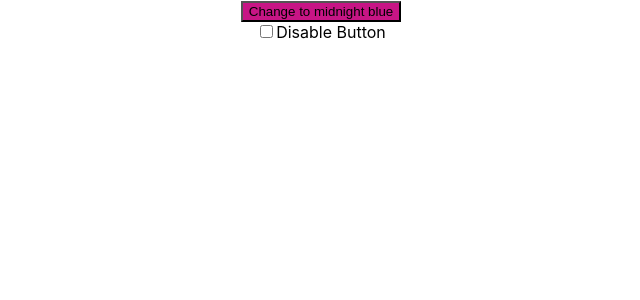
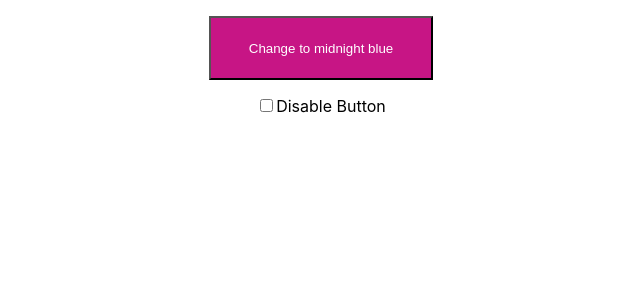
Before and after one commit to akashmore1/React-Testing-Library, a React (Create React App) app in the folder 02_Color_Button_App/color-button/: page / in a window 1280 px wide. Shown: the top 300 px of the page, without its empty margins (319-959 px from the left). Built offline with nearby package versions, Linux system fonts and the light colour scheme.

Commit message:
Add simple css to project

```diff
--- a/02_Color_Button_App/color-button/src/App.js
+++ b/02_Color_Button_App/color-button/src/App.js
@@ -31,7 +31,13 @@ function App() {
     <div className="App">
       <div>
         <button
-          style={{ backgroundColor: buttonColor }}
+          style={{
+            backgroundColor: buttonColor,
+            width: "14rem",
+            height: "4rem",
+            margin: "1rem",
+            color: "white",
+          }}
           disabled={isButtonDisabled}
           onClick={() => {
             onClickHandler();
```
